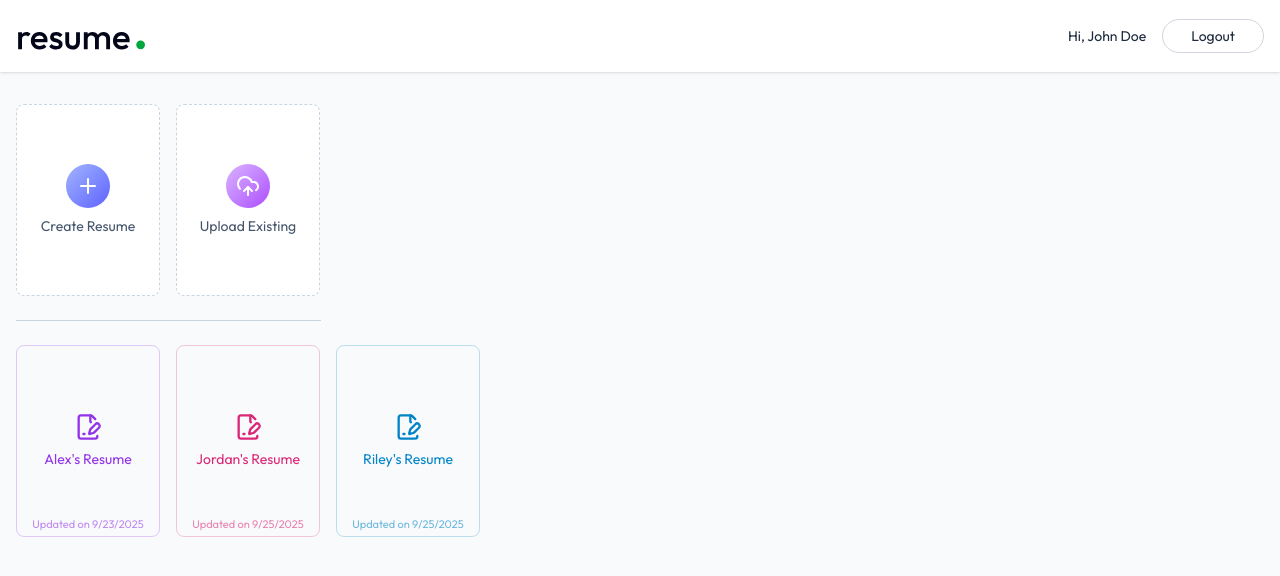
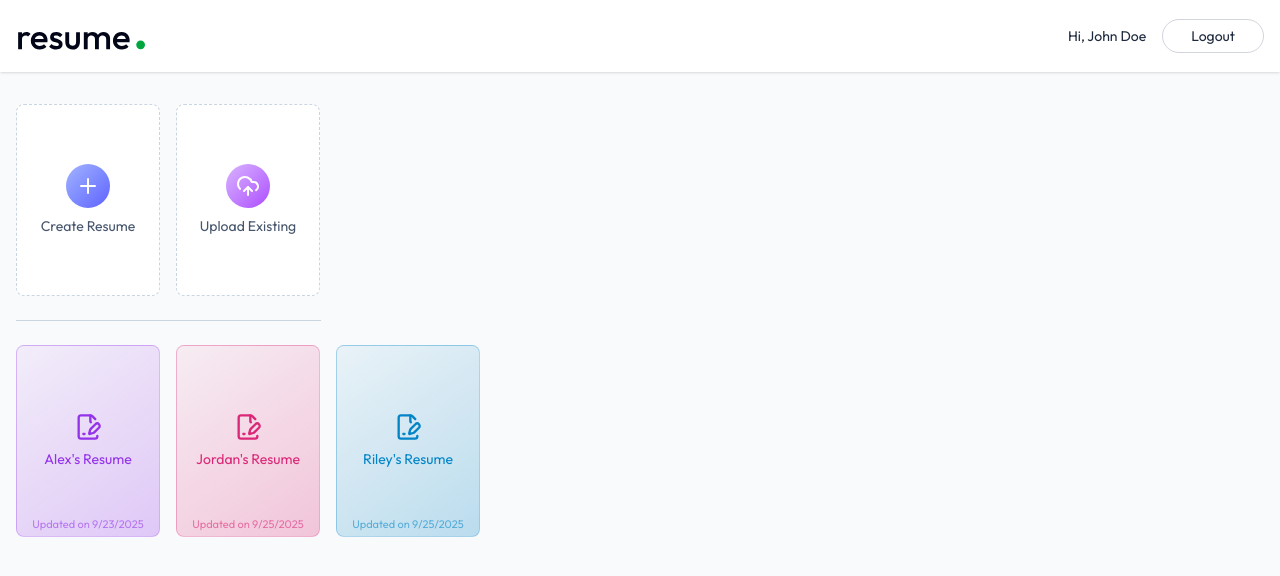
Before and after one commit to Wanming123/AIResumeBuilder, a React (Vite) app in the folder client/: page /app in a window 1280 px wide. Shown: the top 576 px of the page. Built offline with nearby package versions, Linux system fonts and the light colour scheme; the HTML template or start-up script is replaced by a standard one.

Commit message:
frontend: Dashboard

```diff
--- a/client/src/pages/Dashboard.jsx
+++ b/client/src/pages/Dashboard.jsx
@@ -1,10 +1,10 @@
-import { FilePenLineIcon, PlusIcon, UploadCloudIcon } from 'lucide-react'
+import { FilePenLineIcon, PencilIcon, PlusIcon, TrashIcon, UploadCloudIcon } from 'lucide-react'
 import React, { useEffect, useState } from 'react'
 import { dummyResumeData } from '../assets/assets'
 
 const Dashboard = () => {
 
-  const colors = ['#9333EA', '#DB2777', '#0284C7', '#DC2626', '16a34a']
+  const colors = ['#9333EA', '#DB2777', '#0284C7', '#DC2626', '#16a34a']
 
   const [allResumes, setAllResumes] = useState([])
 
@@ -37,13 +37,17 @@ const Dashboard = () => {
           {allResumes.map((resume, index) => {
             const baseColor = colors[index % colors.length];
             return (
-              <button key={index} className='relative w-full sm:max-w-36 h-48 flex flex-col items-center justify-center rounded-lg gap-2 border group hover:shadow-lg transition-all duration-300 cursor-pointer' style={{background: 'linear-gradient(145deg, ${baseColor}10, ${baseColor}40)', borderColor: baseColor + '40'}}>
+              <button key={index} className='relative w-full sm:max-w-36 h-48 flex flex-col items-center justify-center rounded-lg gap-2 border group hover:shadow-lg transition-all duration-300 cursor-pointer' style={{background: `linear-gradient(145deg, ${baseColor}10, ${baseColor}40)`, borderColor: baseColor + '40'}}>
 
                 <FilePenLineIcon className='size-7 group-hover:scale-105 transition-all' style={{color: baseColor}}/>
                 <p className='text-sm group-hover:scale-105 transition-all px-2 text-center' style={{color: baseColor}}>{resume.title}</p>
                 <p className='absolute bottom-1 text-[11px] text-slate-400 group-hover:text-slate-500 transition-all duration-300 px-2 text-center' style={{color: baseColor + '90'}}>
                   Updated on {new Date(resume.updatedAt).toLocaleDateString()}
                 </p>
+                <div className='absolute top-1 right-1 group-hover:flex items-center hidden'>
+                  <TrashIcon className='size-7 p-1.5 text-slate-700 hover:bg-white/50 transition-colors rounded' />
+                  <PencilIcon className='size-7 p-1.5 text-slate-700 hover:bg-white/50 transition-colors rounded' />
+                </div>
 
               </button>
             )
```
